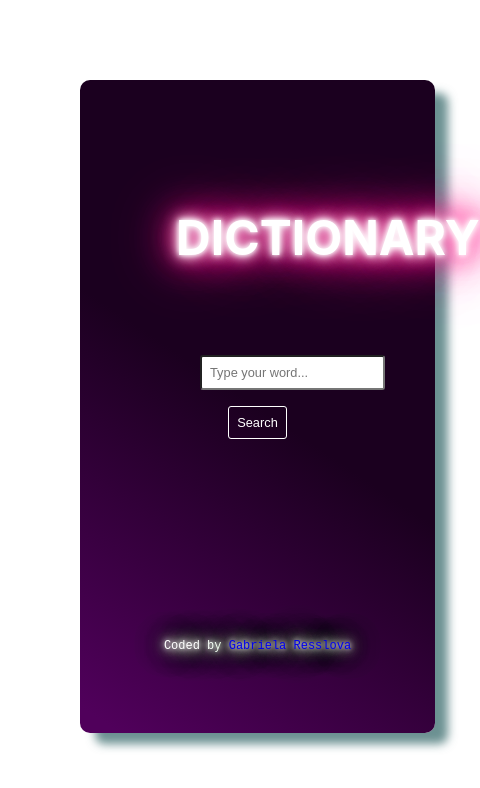
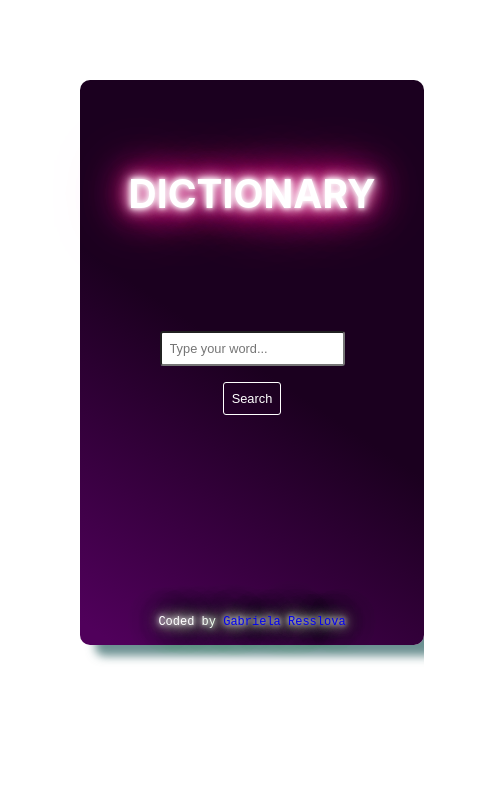
Before and after one commit to Gabriela85/dictionary-react, a React (Create React App) app: page / in a window 390 px wide. Shown: the top 788 px of the page, 480 px wide, since content can reach past the window. Built offline with nearby package versions, Linux system fonts and the light colour scheme.

Commit message:
responsivity mobil phone

```diff
--- a/src/App.css
+++ b/src/App.css
@@ -45,10 +45,11 @@ footer a:hover{
 
 @media only screen and (max-width: 600px) {
   .container {
-      width: 50%
+      width: 80%;
+      padding:1rem;
     }
     h1{
-      font-size: 3rem;
-      padding: 1rem;
-   }
+      font-size: 10vw;
+padding: 3rem 1rem;
+    }
   }
```
